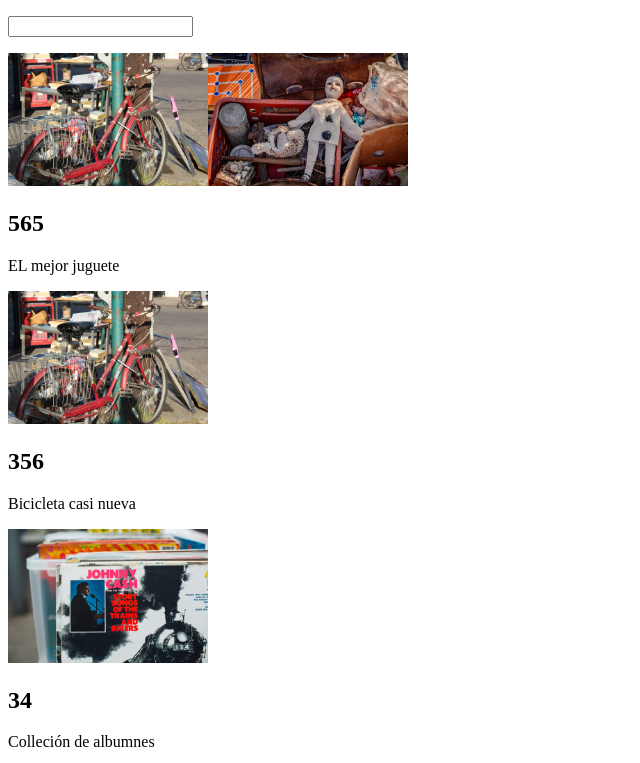
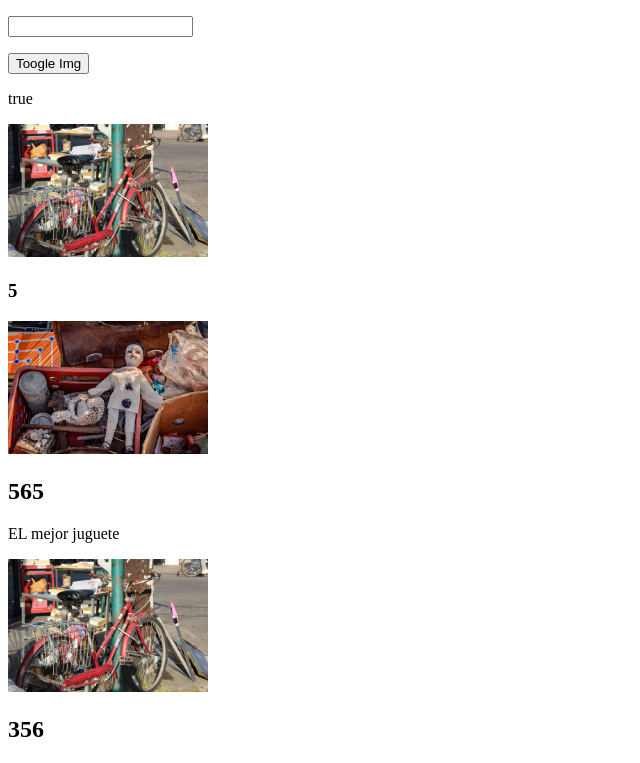
Before and after one commit to NousCode/my-store, an Angular app: page / in a window 1280 px wide. Shown: the top 763 px of the page, without its empty margins (0-640 px from the left). Built offline with nearby package versions, Linux system fonts and the light colour scheme.

Commit message:
ngDestroy and SetInput.

```diff
--- a/src/app/app.component.html
+++ b/src/app/app.component.html
@@ -1,4 +1,5 @@
 <p><input type="text" [(ngModel)]="imgParent"/></p>
-<app-img (loaded)="onLoaded($event)" [img]="imgParent"></app-img>
-
+<button (click)="toggleImg()">Toogle Img</button>
+<p>{{ showImg }}</p>
+<app-img (loaded)="onLoaded($event)" [img]="imgParent" *ngIf="showImg"></app-img>
 <app-product [product]="product" *ngFor="let product of products"></app-product>
--- a/src/app/app.component.ts
+++ b/src/app/app.component.ts
@@ -35,7 +35,13 @@
   ];;
   imgParent = '';
 
+  showImg = true;
+
   onLoaded(img: string) {
     console.log('Log padre', img);
   }
+
+  toggleImg() {
+    this.showImg = !this.showImg;
+  }
 }
--- a/src/app/components/img/img.component.html
+++ b/src/app/components/img/img.component.html
@@ -1,4 +1,6 @@
 <img [src]="img" (load)="imgLoad()" (error)="imgError()" width="200" alt="img" *ngIf="img; else elseImg">
+
+<h3>{{ counter }}</h3>
 <ng-template #elseImg>
   <img [src]="imageDefault" alt="img" width="200">
 </ng-template>
--- a/src/app/components/img/img.component.ts
+++ b/src/app/components/img/img.component.ts
@@ -1,4 +1,4 @@
-import { Component, Input, OnInit, Output, EventEmitter } from '@angular/core';
+import { Component, Input, OnInit, Output, EventEmitter, SimpleChanges } from '@angular/core';
 
 @Component({
   selector: 'app-img',
@@ -6,13 +6,37 @@
   styleUrls: ['./img.component.sass']
 })
 export class ImgComponent implements OnInit {
-  @Input() img: string = '';
+  img: string = '';
+  @Input('img')
+  set changeImg(newImg: string){
+    this.img = newImg;
+    console.log('Only the image change.');
+
+  }
+  @Input() alt: string = '';
   @Output() loaded = new EventEmitter<string>();
-  imageDefault = '../../../assets/images/bike.jpg'
+  imageDefault = '../../../assets/images/bike.jpg';
+  counter: number = 0;
+  couterFn: number | undefined;
 
   constructor() { }
 
   ngOnInit(): void {
+    this.couterFn = window.setInterval(() => {
+      this.counter += 1;
+      console.log('run counter');
+
+    }, 1000)
+  }
+  ngOnChanges(changes: SimpleChanges) {
+    console.log('changes', changes);
+
+  }
+
+  ngOnDestroy() {
+    console.log('ngOnDestroy');
+    window.clearInterval(this.couterFn);
+
   }
 
   imgError() {
```
